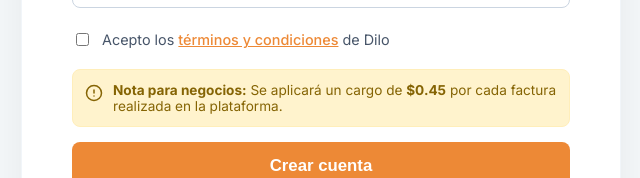
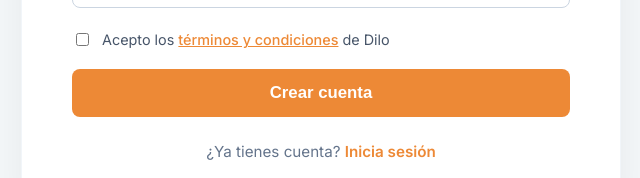
Before and after one commit to j4hirc/Dilo-front, an Angular app: page /registro in a window 1280 px wide. Shown: the part 1267-1445 px from the top of the page, without its empty margins (319-959 px from the left). Built offline with nearby package versions, Linux system fonts and the light colour scheme; no server answers.

Commit message:
feat: eliminar cláusula de cobro para negocios en el registro de usuario

```diff
--- a/src/app/auth/registro/registro.html
+++ b/src/app/auth/registro/registro.html
@@ -189,11 +189,6 @@
                 <label for="terminos">Acepto los <a href="javascript:void(0)" (click)="mostrarTerminos()" class="terms-link">términos y condiciones</a> de Dilo</label>
             </div>
 
-            <div class="business-notice">
-                <svg xmlns="http://www.w3.org/2000/svg" width="18" height="18" viewBox="0 0 24 24" fill="none" stroke="currentColor" stroke-width="2" stroke-linecap="round" stroke-linejoin="round"><circle cx="12" cy="12" r="10"></circle><line x1="12" y1="8" x2="12" y2="12"></line><line x1="12" y1="16" x2="12.01" y2="16"></line></svg>
-                <span><strong>Nota para negocios:</strong> Se aplicará un cargo de <strong>$0.45</strong> por cada factura realizada en la plataforma.</span>
-            </div>
-
             <span class="error-text" style="margin-bottom: 20px; display: block;" *ngIf="registerForm.get('terminos')?.invalid && registerForm.get('terminos')?.touched">Debes aceptar los términos para continuar.</span>
             <button type="submit" class="btn-primary" [disabled]="isLoading">
                 <span *ngIf="!isLoading">Crear cuenta</span>
@@ -203,7 +198,6 @@
             <div class="footer-link">
                 ¿Ya tienes cuenta? <a routerLink="/login">Inicia sesión</a>
             </div>
-
         </form>
     </div>
 </div>
--- a/src/app/auth/registro/registro.ts
+++ b/src/app/auth/registro/registro.ts
@@ -157,8 +157,6 @@ export class Registro implements OnInit {
           <ul style="margin-top: 15px; padding-left: 20px; list-style-type: disc;">
             <li style="margin-bottom: 10px;">La información ingresada debe ser veraz y te haces responsable de su autenticidad.</li>
             <li style="margin-bottom: 10px;">Tus datos serán tratados conforme a nuestra estricta política de privacidad.</li>
-            <li style="margin-bottom: 10px;"><b>Cláusula para negocios:</b> Si utilizas esta cuenta en calidad de dueño de negocio para la emisión de comprobantes, aceptas que <b>se cobrará una tarifa de $0.45 USD por cada factura realizada</b> a través del sistema.</li>
-            <li>Dilo se reserva el derecho de suspender cuentas por actividades fraudulentas.</li>
           </ul>
         </div>
       `,
```
